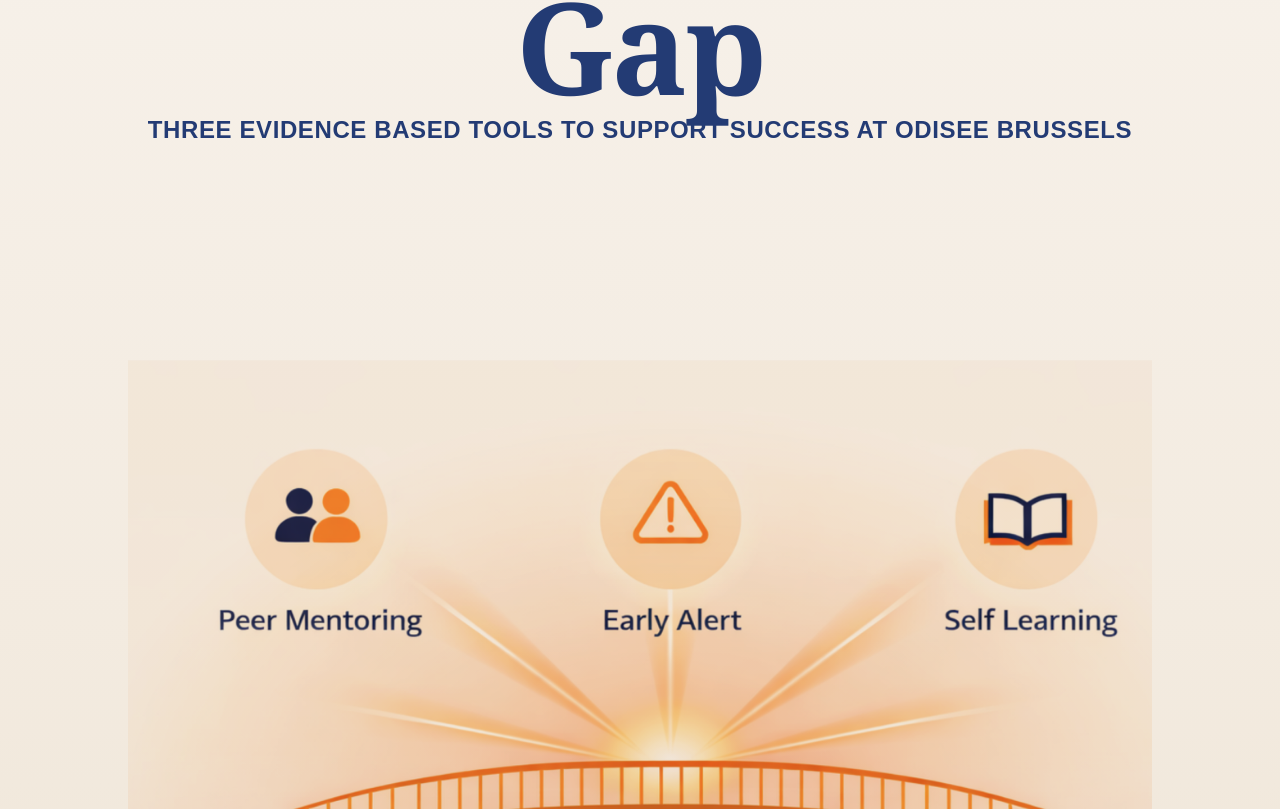
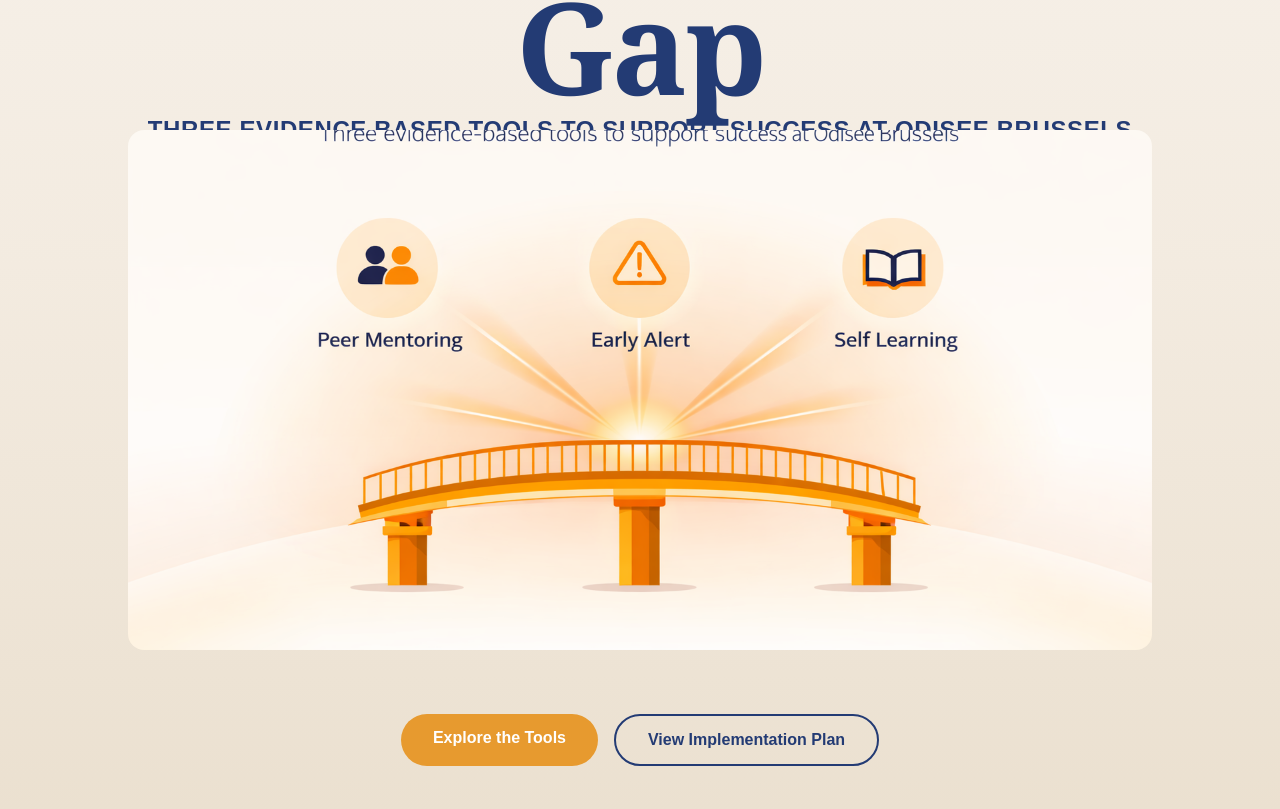
Before and after one commit to ChithraRaniJayaraman/odisee-student-progression, a React (Vite) app: page / in a window 1280 px wide. Shown: the part 491-1300 px from the top of the page. Built offline with nearby package versions, Linux system fonts and the light colour scheme.

Commit message:
Remove inspired-year section and footer reference from home

```diff
--- a/src/components/Footer.jsx
+++ b/src/components/Footer.jsx
@@ -9,9 +9,6 @@
           <h2 className="font-display text-2xl">Odisee University of Applied Sciences</h2>
           <p className="mt-2 text-body/90">Brussels Campus</p>
           <p className="mt-3 text-sm text-body/80">Bridging the Gap 2025-2026</p>
-          <p className="mt-1 text-sm text-body/80">
-            Inspired by GO! Scholengroep Brussel Inclusive Education Project (2025)
-          </p>
         </div>
         <div>
           <h3 className="font-semibold text-orange">Navigation</h3>
--- a/src/pages/Home.jsx
+++ b/src/pages/Home.jsx
@@ -1,6 +1,6 @@
 import { Link } from 'react-router-dom';
 import Card from '../components/Card';
-import bridgeHero from '../untitled-design-7.png';
+import bridgeHero from '../bridge-hero.png.png';
 
 const quickLinks = [
   { title: 'Understanding the Challenge', path: '/understanding-the-challenge' },
@@ -30,12 +30,11 @@
           </p>
 
           <div className="-mt-3 sm:-mt-4 flex justify-center">
-            {/* Use the full image with a soft beige tone to match page palette */}
-            <div className="w-full max-w-7xl">
+            <div className="w-full max-w-7xl overflow-hidden rounded-2xl">
               <img
                 src={bridgeHero}
                 alt="Bridge illustration with three support pillars and student success tools"
-                className="block h-auto w-full object-contain mix-blend-multiply"
+                className="block h-[360px] w-full object-cover object-bottom sm:h-[460px] lg:h-[520px]"
               />
             </div>
           </div>
@@ -101,16 +100,6 @@
         </div>
       </section>
 
-      <section className="mx-auto mt-16 max-w-7xl px-4 pb-8 sm:px-6 lg:px-8">
-        <div className="rounded-3xl border border-orange/30 bg-gradient-to-br from-[#f3ebe0] to-[#e8dccb] p-8 text-center">
-          <p className="text-sm uppercase tracking-[0.2em] text-muted">Inspired by previous year</p>
-          <h2 className="mt-2 font-display text-3xl text-royal">GO! Scholengroep Brussel Inclusive Education Project (2025)</h2>
-          <p className="mx-auto mt-3 max-w-4xl text-body/90">
-            This website builds forward from the clarity and inclusive spirit of that project while presenting a distinct,
-            Odisee-specific student success platform with coordinated tools for mentoring, proactive alerts, and self-regulated learning.
-          </p>
-        </div>
-      </section>
     </>
   );
 }
```
